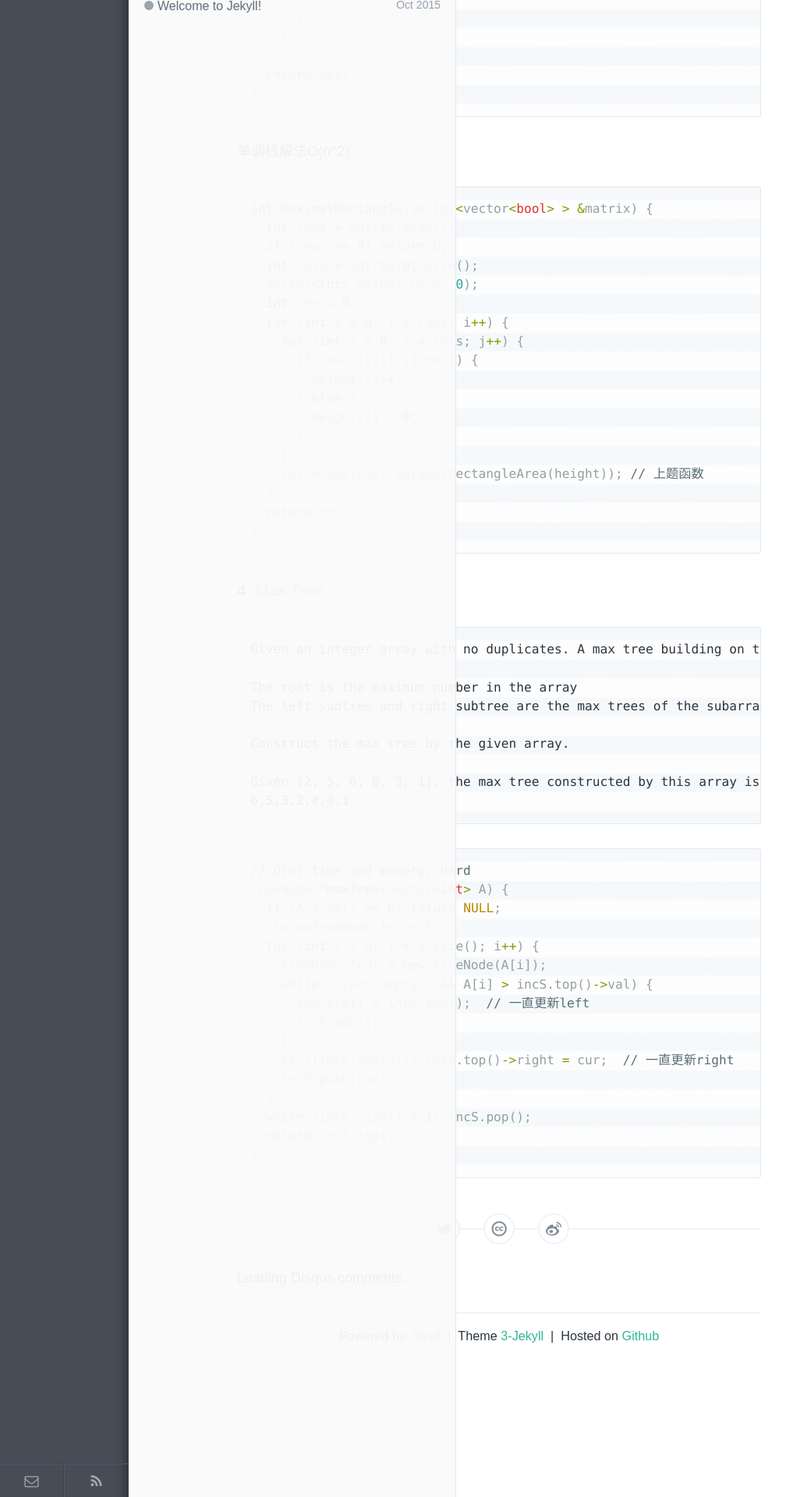
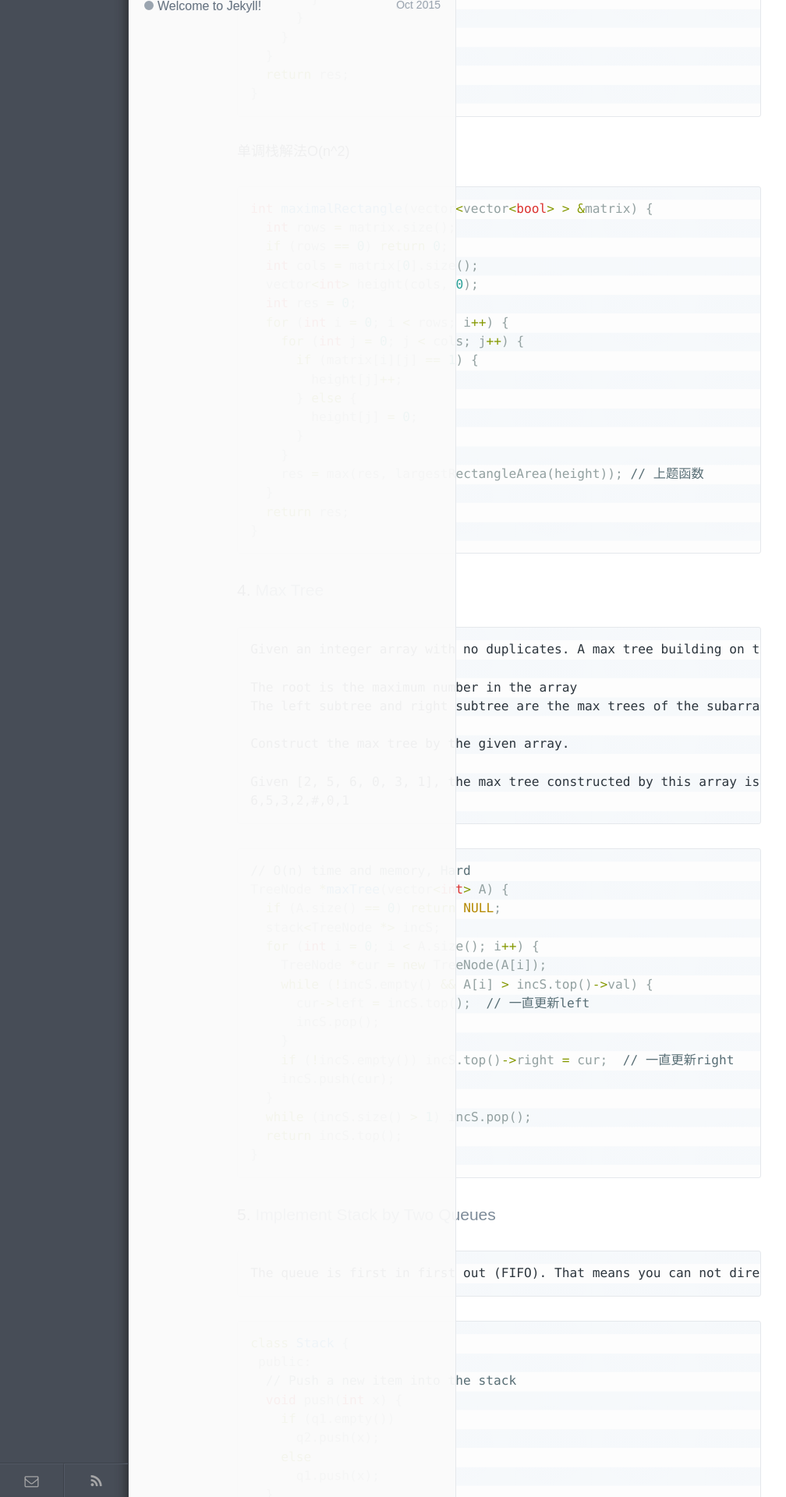
Before and after one commit to wykvictor/wykvictor.github.io, a Jekyll site: the page built from _posts/algorithm/2016-05-25-Data-Structure-1.md, in a window 1280 px wide. Shown: the part 3080-5000 px from the top of the page at 78% size, without its empty margins (0-1008 px from the left). Built offline with Jekyll 4.4.1, drawn with Linux system fonts in a browser that asks for light colours; comment, search, counter and statistics services are not loaded; some of the changed lines change nothing that is shown.

Commit message:
finish data structure 1.md queue/stack

````diff
--- a/_posts/algorithm/2016-05-25-Data-Structure-1.md
+++ b/_posts/algorithm/2016-05-25-Data-Structure-1.md
@@ -166,3 +166,142 @@
   return incS.top();
 }
 {% endhighlight %}
+
+### 5. [Implement Stack by Two Queues](http://www.lintcode.com/en/problem/implement-stack-by-two-queues/)
+```
+The queue is first in first out (FIFO). That means you can not directly pop the last element in a queue.
+```
+{% highlight C++ %}
+class Stack {
+ public:
+  // Push a new item into the stack
+  void push(int x) {
+    if (q1.empty())
+      q2.push(x);
+    else
+      q1.push(x);
+  }
+  // Pop the top of the stack
+  void pop() {
+    if (q1.empty()) {
+      while (q2.size() > 1) {
+        q1.push(q2.front());
+        q2.pop();
+      }
+      q2.pop();
+    } else {
+      while (q1.size() > 1) {
+        q2.push(q1.front());
+        q1.pop();
+      }
+      q1.pop();
+    }
+  }
+  // Return the top of the stack
+  int top() {
+    int res;
+    if (q1.empty()) {
+      while (q2.size() > 1) {
+        q1.push(q2.front());
+        q2.pop();
+      }
+      res = q2.front();
+      q2.pop();
+      q1.push(res);
+    } else {
+      while (q1.size() > 1) {
+        q2.push(q1.front());
+        q1.pop();
+      }
+      res = q1.front();
+      q1.pop();
+      q2.push(res);
+    }
+    return res;
+  }
+  // Check the stack is empty or not.
+  bool isEmpty() { return q1.empty() && q2.empty(); }
+
+ private:
+  queue<int> q1;
+  queue<int> q2;
+};
+{% endhighlight %}
+上述方法，pop和top代码复杂，且top的时间复杂度高，改进push时候倒腾：
+{% highlight C++ %}
+class Stack {
+ public:
+  // Push a new item into the stack
+  void push(int x) {
+    if (q1.empty()) {
+      q1.push(x);
+      while (!q2.empty()) {
+        q1.push(q2.front());
+        q2.pop();
+      }
+    } else {
+      q2.push(x);
+      while (!q1.empty()) {
+        q2.push(q1.front());
+        q1.pop();
+      }
+    }
+  }
+  // Pop the top of the stack
+  void pop() {
+    if (q1.empty()) {
+      q2.pop();
+    } else {
+      q1.pop();
+    }
+  }
+  // Return the top of the stack
+  int top() {
+    if (q1.empty()) {
+      return q2.front();
+    } else {
+      return q1.front();
+    }
+  }
+  // Check the stack is empty or not.
+  bool isEmpty() { return q1.empty() && q2.empty(); }
+
+ private:
+  queue<int> q1;
+  queue<int> q2;
+};
+{% endhighlight %}
+
+### 6. [Implement Queue by Two Stacks](http://www.lintcode.com/en/problem/implement-queue-by-two-stacks/)
+```
+Implement it by two stacks, do not use any other data structure and push, pop and top should be O(1) by AVERAGE.
+```
+{% highlight C++ %}
+class Queue {
+ public:
+  stack<int> stack1;
+  stack<int> stack2;
+
+  Queue() {}
+  void push(int element) { stack1.push(element); }
+  //!!提取出代码公共部分，简洁
+  void adjust() {
+    if (stack2.empty()) {
+      while (!stack1.empty()) {
+        stack2.push(stack1.top());
+        stack1.pop();
+      }
+    }
+  }
+  int pop() {
+    adjust();
+    int res = stack2.top();
+    stack2.pop();
+    return res;
+  }
+  int top() {
+    adjust();
+    return stack2.top();
+  }
+};
+{% endhighlight %}
````
